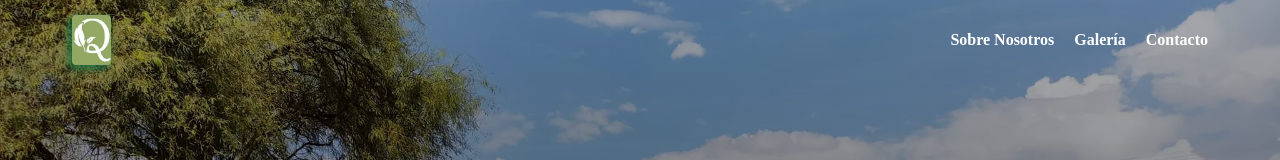
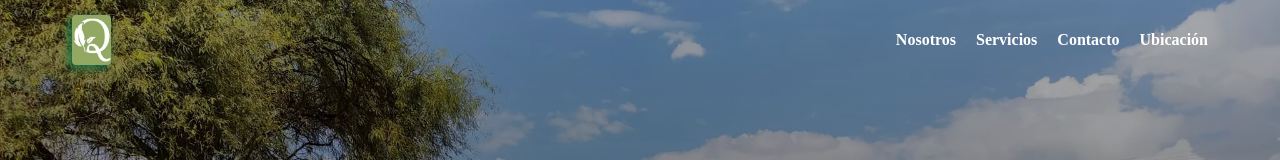
Before and after one commit to DevEzequiel14/Quincho-El-Tata, an Angular app: page / in a window 1280 px wide. Shown: the top 160 px of the page. Built offline with nearby package versions, Linux system fonts and the light colour scheme.

Commit message:
Add the location element. Selecting an item closes the menu. Changes in styles.

```diff
--- a/src/app/shared/components/header/header-menu/header-menu.component.html
+++ b/src/app/shared/components/header/header-menu/header-menu.component.html
@@ -1,8 +1,8 @@
-<nav class="navbar" [class.open]="isMenuOpen" appScrollChange
-     scrollClass="scrolled" [scrollThreshold]=50>
+<nav class="navbar" [class.open]="isMenuOpen" appScrollChange scrollClass="scrolled" [scrollThreshold]=50>
   <ul>
-    <li><a href="#about">Sobre Nosotros</a></li>
-    <li><a href="#gallery">Galería</a></li>
-    <li><a href="#contact">Contacto</a></li>
+    <li><a href="#about" (click)="toggleMenu()">Nosotros</a></li>
+    <li><a href="#benefits" (click)="toggleMenu()">Servicios</a></li>
+    <li><a href="#contact" (click)="toggleMenu()">Contacto</a></li>
+    <li><a href="#location" (click)="toggleMenu()">Ubicación</a></li>
   </ul>
 </nav>
--- a/src/app/shared/components/header/header-menu/header-menu.component.scss
+++ b/src/app/shared/components/header/header-menu/header-menu.component.scss
@@ -38,9 +38,10 @@
 
   @media (max-width: 768px) {
     position: absolute;
-    top: 70px;
+    top: 80px;
     left: 0;
-    background: styles.$color-bg-black;
+    background-color: transparent;
+    backdrop-filter: blur(40px);
     width: 100%;
     text-align: center;
     display: none;
@@ -48,7 +49,7 @@
     ul {
       flex-direction: column;
       gap: 10px;
-      padding: 20px 0;
+      padding-bottom: 10px;
     }
 
     &.open {
--- a/src/app/shared/components/header/header-menu/header-menu.component.ts
+++ b/src/app/shared/components/header/header-menu/header-menu.component.ts
@@ -9,4 +9,8 @@ import { ScrollChangeDirective } from '../../../directives/scroll-change.directi
 })
 export class HeaderMenuComponent {
   @Input() isMenuOpen: boolean = false;
+
+  toggleMenu() {
+    this.isMenuOpen = !this.isMenuOpen;
+  }
 }
```
